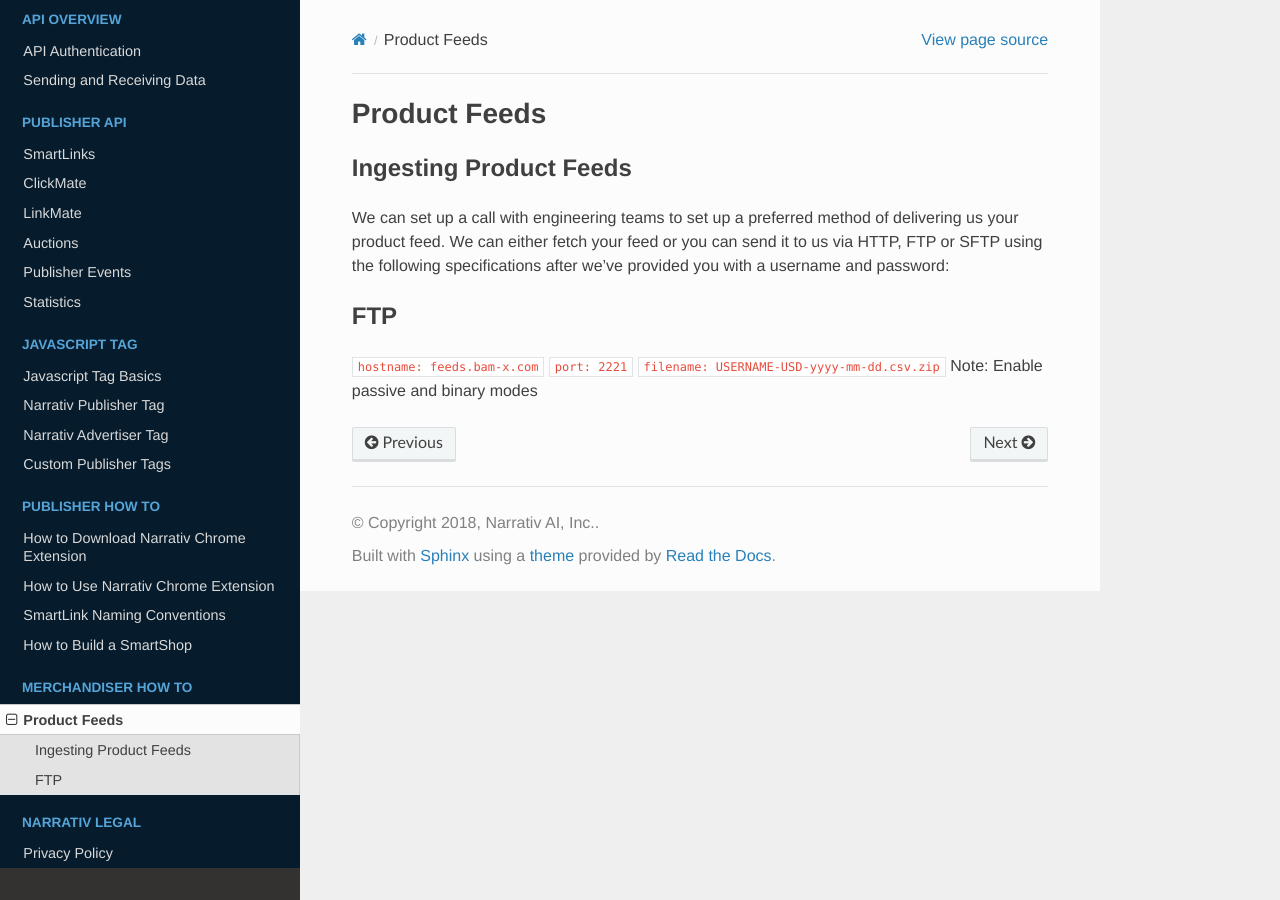
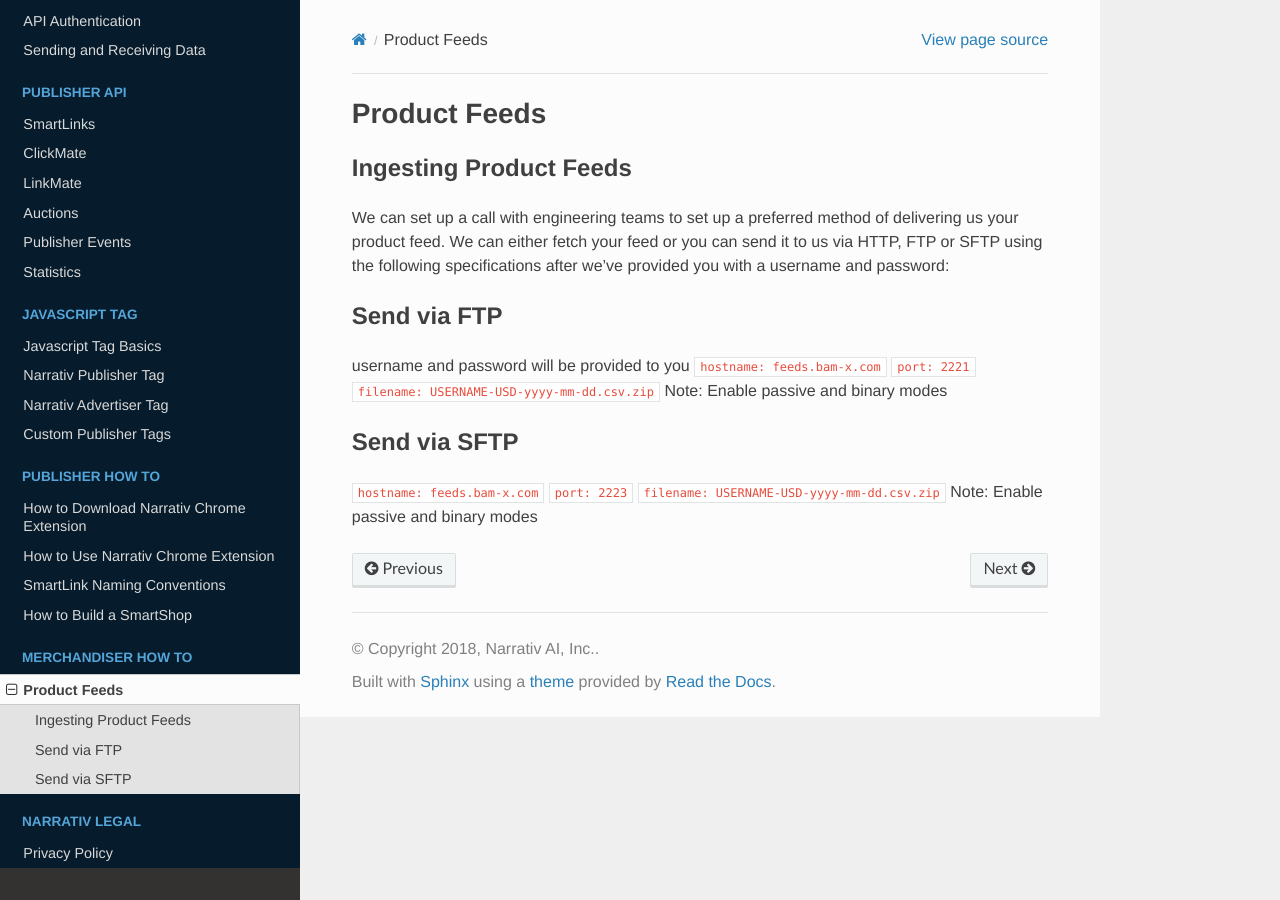
Before and after one commit to robinssq/api-docs, a Sphinx documentation site: the page built from docs/feeds.rst, in a window 1280 px wide. Built offline with Sphinx 7.4.7 and the Read the Docs theme 2.0.0, drawn with Linux system fonts in a browser that asks for light colours.

Commit message:
add sftp

```diff
--- a/docs/feeds.rst
+++ b/docs/feeds.rst
@@ -8,9 +8,17 @@
 We can either fetch your feed or you can send it to us via HTTP, FTP or SFTP using the following specifications after
 we've provided you with a username and password:
 
-FTP
+Send via FTP
 ------------
+username and password will be provided to you
 ``hostname: feeds.bam-x.com``
 ``port: 2221``
 ``filename: USERNAME-USD-yyyy-mm-dd.csv.zip``
 Note: Enable passive and binary modes
+
+Send via SFTP
+------------
+``hostname: feeds.bam-x.com``
+``port: 2223``
+``filename: USERNAME-USD-yyyy-mm-dd.csv.zip``
+Note: Enable passive and binary modes
```
